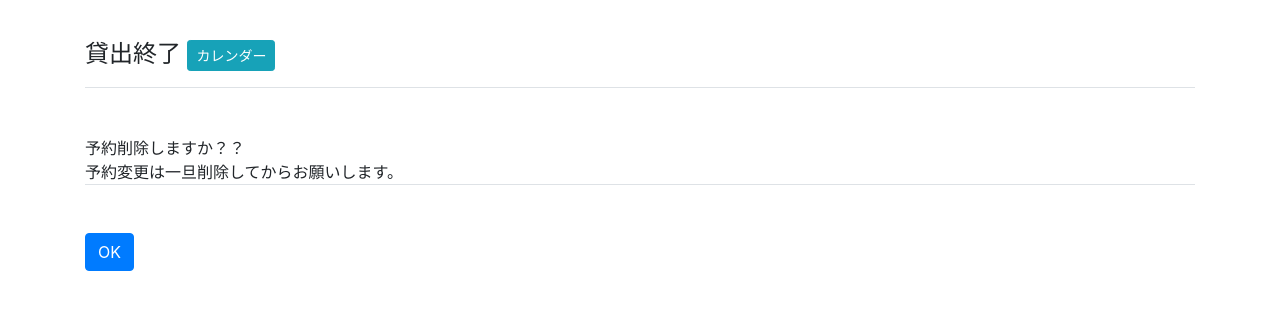
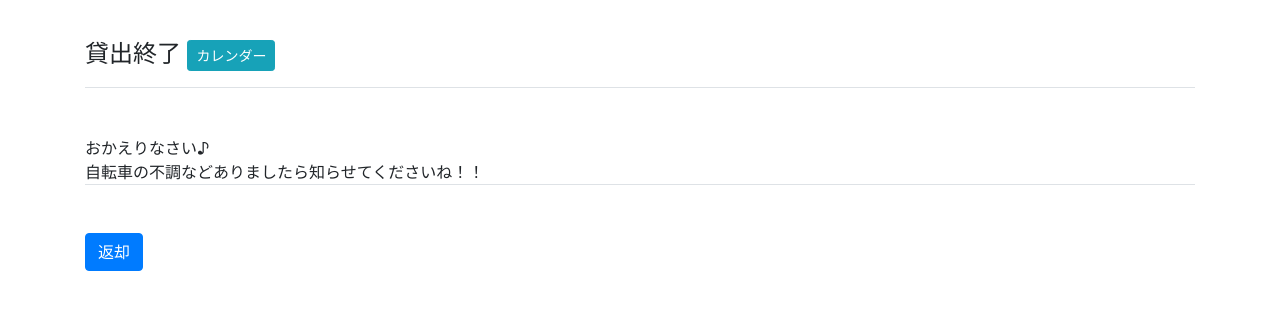
Before and after one commit to Shinichiro-tb/takajo_django, a Django app: page /booking/finish/1/ in a window 1280 px wide. Shown: the top 310 px of the page. Run offline with Django 3.2, Linux system fonts and the light colour scheme; data comes from the database, SQL or seed files in the repository; both versions use the stored data as it was after the commit; some libraries are stand-ins or nearby versions.

Commit message:
言葉の直し

```diff
--- a/booking/templates/booking/update.html
+++ b/booking/templates/booking/update.html
@@ -11,14 +11,14 @@
 </h4>
 
 <p class="mt-4 mb-5 border-bottom">
-    予約削除しますか？？<br>
-    予約変更は一旦削除してからお願いします。
+    おかえりなさい♪<br>
+    自転車の不調などありましたら知らせてくださいね！！
 </p>
 <form action="" method="POST">
   {% csrf_token %}
     <div class="form-group row">
         <div class="col-md-1">
-            <button type="submit" class="btn btn-primary ">OK</button>
+            <button type="submit" class="btn btn-primary ">返却</button>
         </div>
     </div>
 </form>
```
Also changed, not shown: booking/templates/booking/booking_delete.html (+4 -4 lines), db.sqlite3.
